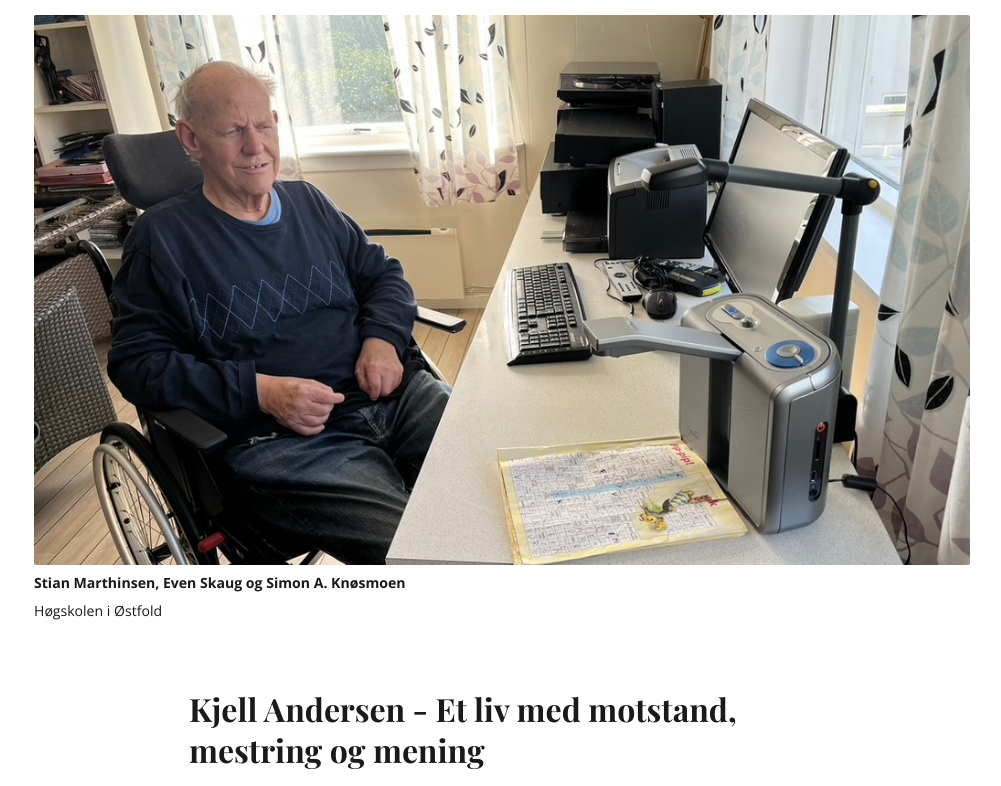
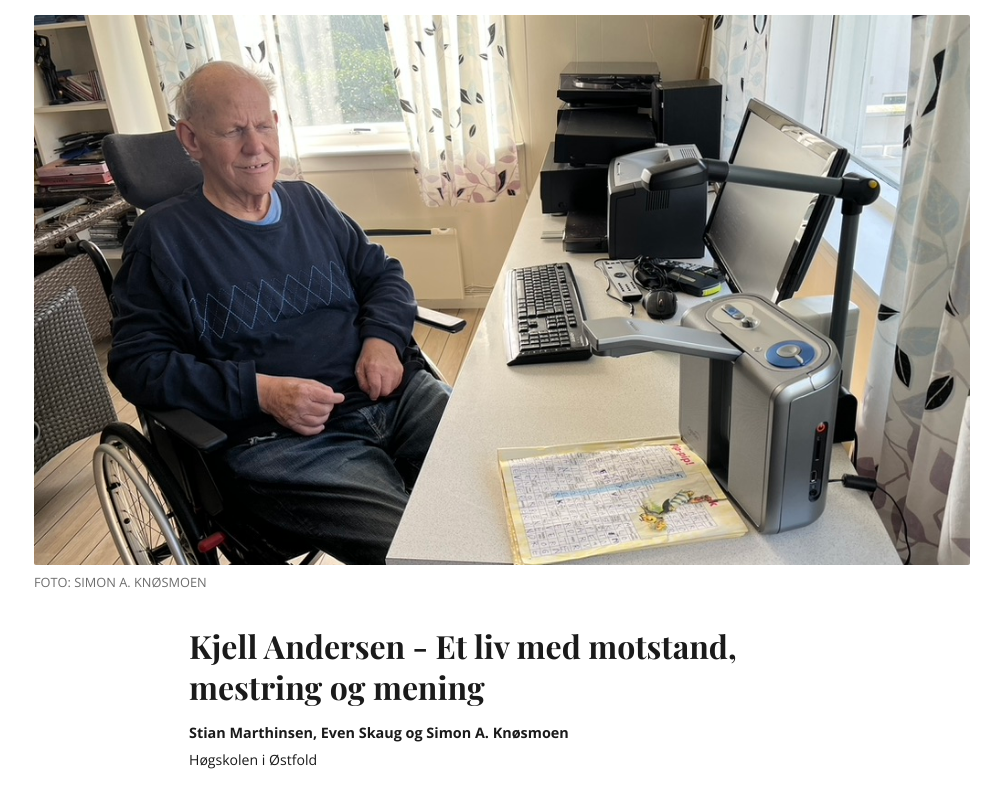
Before and after one commit to mokkajave/komdesign, a plain HTML site: page sak1/index.html in a window 1280 px wide. Shown: the part 159-945 px from the top of the page, without its empty margins (138-1139 px from the left). Drawn offline with nearby package versions, Linux system fonts and the light colour scheme; a web font is replaced by a local one.

Commit message:
Artikkel 1: Flyttet på elementer
- Forfattere (om oss)
- Bildetekst
- Padding/margin

```diff
--- a/sak1/css/style.css
+++ b/sak1/css/style.css
@@ -29,8 +29,17 @@ body {
     padding: 0 .75rem 0 .75rem;
 }
 
+.img-text p {
+    font-size: .8rem;
+    margin: 0;
+    color: #6e6e6e;
+}
+
+.author {
+    margin-bottom: 1.5rem;
+}
 .author p {
-    font-size: .88rem;
+    font-size: .9rem;
     margin: 0;
     font-weight: 700;
 }
@@ -56,7 +65,7 @@ body {
 
 .text-container {
     width: 100%;
-    margin-top: 2.5rem;
+    margin-top: 2rem;
 }
 
 .quote {
@@ -90,10 +99,6 @@ h3 {
 }
 
 @media (min-width: 720px) {
-    .author {
-        margin-bottom: 4rem;
-    }
-
     .responsive-img {
         padding: 0 .75rem 0 .75rem;
         max-width: 960px;
--- a/sak1/index.html
+++ b/sak1/index.html
@@ -18,13 +18,18 @@
                 <img src="media/kjell_05.jpeg" />
             </div>
 
-            <div class="author content-container">
-                <p>Stian Marthinsen, Even Skaug og Simon A. Knøsmoen</p>
-                <span>Høgskolen i Østfold</span>
+            <div class="content-container img-text">
+                <p>FOTO: SIMON A. KNØSMOEN</p>
             </div>
 
             <section class="content-container text-container">
                 <h2>Kjell Andersen - Et liv med motstand, mestring og mening</h2>
+
+                <div class="author">
+                    <p>Stian Marthinsen, Even Skaug og Simon A. Knøsmoen</p>
+                    <span>Høgskolen i Østfold</span>
+                </div>
+
                 <p>
                     Klikk. Pip. En stemme bryter stillheten.
                 </p>
```
